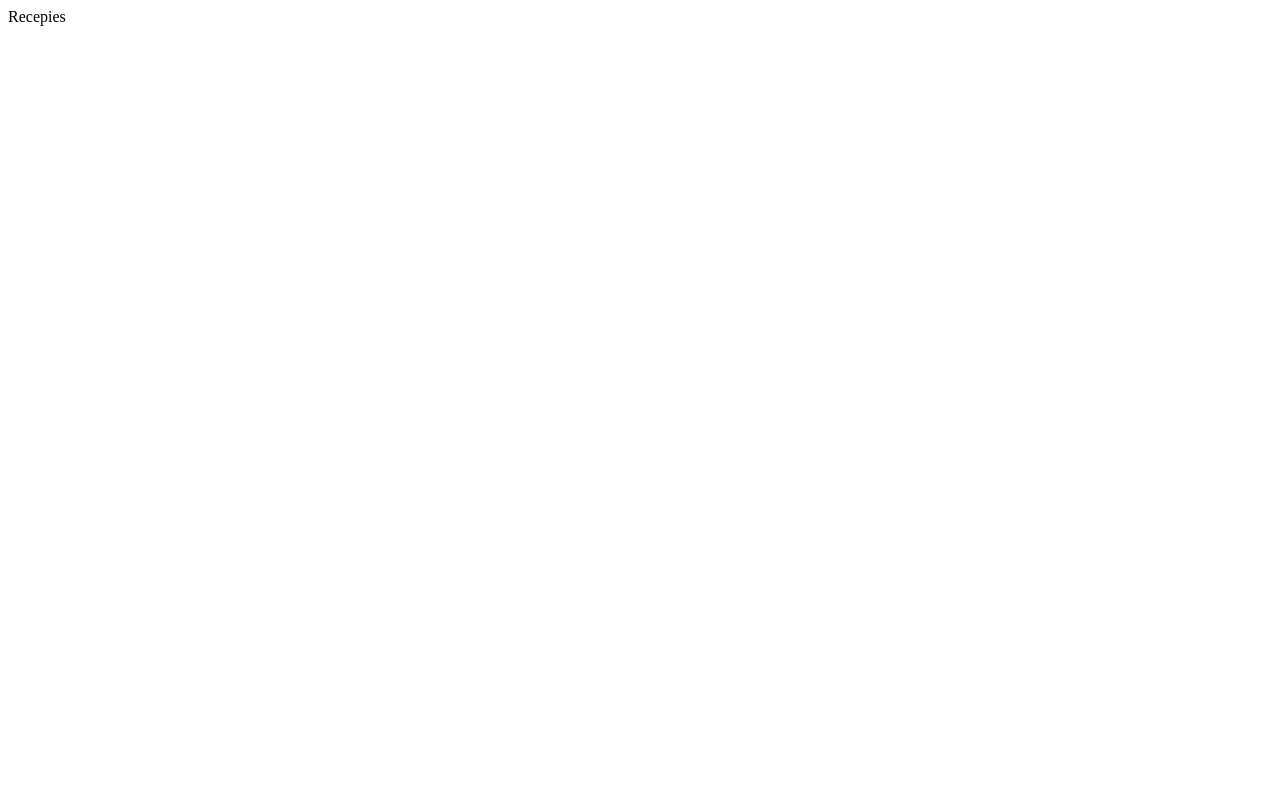
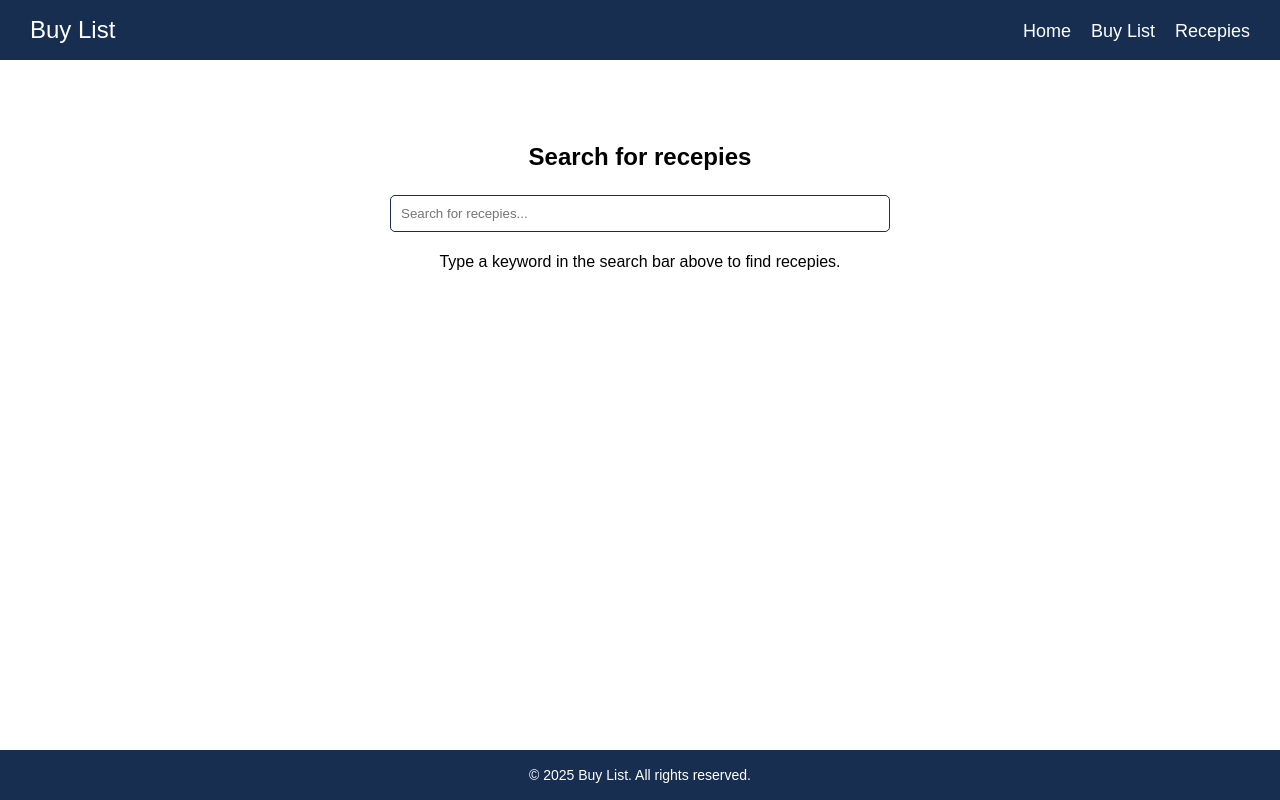
Before and after one commit to bednark/buy-list, a website: page public/recepies.html in a window 1280 px wide. Drawn offline with Linux system fonts and the light colour scheme.

Commit message:
Added search input for recepies subpage

```diff
--- a/public/recepies.html
+++ b/public/recepies.html
@@ -9,9 +9,51 @@
     <link rel="apple-touch-icon" sizes="180x180" href="/static/icons/apple-icon.png" />
     <meta name="apple-mobile-web-app-title" content="Buy List" />
     <link rel="manifest" href="/manifest.json" />
+    <link rel="stylesheet" href="/static/css/style.css">
     <title>Recepies | Buy List</title>
   </head>
-<body>
-  <div>Recepies</div>
-</body>
+  <body>
+    <div class="container">
+      <header class="header">
+        <h1>Buy List</h1>
+        <nav class="nav">
+          <div class="mobile-nav-btn">
+            <button>
+              <img src="/static/icons/bars-solid.svg" alt="App Icon" width="16" height="16">
+            </button>
+          </div>
+          <ul>
+            <li>
+              <a href="/">Home</a>
+            </li>
+            <li>
+              <a href="/buy-list">Buy List</a>
+            </li>
+            <li>
+              <a href="/recepies">Recepies</a>
+            </li>
+          </ul>
+        </nav>
+      </header>
+      <main class="main main-subpage">
+        <h2>Search for recepies</h2>
+        <div class="search-bar">
+          <input type="text" placeholder="Search for recepies..." id="searchRecepie">
+        </div>
+        <div>
+          <p id="no-recepies" style="display: none;">
+            Typed keyword does not match any recepies.
+          </p>
+          <p id="no-keyword">
+            Type a keyword in the search bar above to find recepies.
+          </p>
+        </div>
+      </main>
+      <footer class="footer">
+        <p>&copy; <span id="copyYear"></span> Buy List. All rights reserved.</p>
+      </footer>
+    </div>
+
+    <script src="/static/js/script.js"></script>
+  </body>
 </html>
--- a/public/static/css/style.css
+++ b/public/static/css/style.css
@@ -80,6 +80,10 @@ html, body {
   padding-bottom: 150px;
 }
 
+.main-subpage {
+  padding-bottom: 400px !important;
+}
+
 .main p {
   text-align: center;
 }
@@ -108,6 +112,21 @@ html, body {
   text-decoration: none;
 }
 
+.search-bar {
+  display: flex;
+  justify-content: center;
+  align-items: center;
+  gap: 10px;
+  width: 90%;
+}
+
+.search-bar input[type="text"] {
+  padding: 10px;
+  border: 1px solid var(--primary-color);
+  border-radius: 5px;
+  width: 100%;
+}
+
 @media (min-width: 768px) {
   .nav ul {
     display: flex;
@@ -116,4 +135,8 @@ html, body {
   .mobile-nav-btn {
     display: none;
   }
+
+  .search-bar {
+    width: 500px;
+  }
 }
--- a/public/static/js/script.js
+++ b/public/static/js/script.js
@@ -5,3 +5,20 @@ document.getElementById("copyYear").innerHTML = year;
 if ('serviceWorker' in navigator) {
   navigator.serviceWorker.register('/sw.js');
 }
+
+const searchRecepie = document.getElementById("searchRecepie");
+
+searchRecepie.addEventListener("keyup", function (event) {
+  const searchValue = event.target.value.toLowerCase();
+  const noRecepies = document.getElementById("no-recepies");
+  const noKeyword = document.getElementById("no-keyword");
+
+  if(searchValue.length == 0) {
+    noKeyword.style.display = "block";
+    noRecepies.style.display = "none";
+  }
+  else {
+    noKeyword.style.display = "none";
+    noRecepies.style.display = "block";
+  }
+});
```
